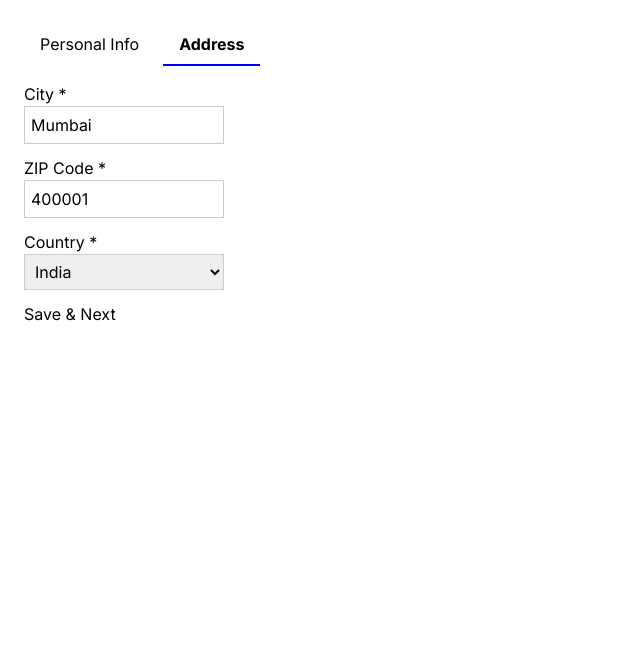
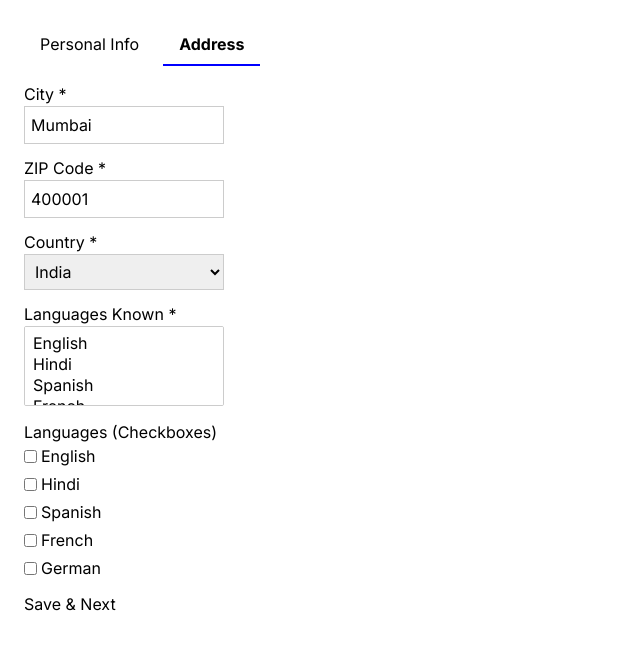
Before and after one commit to shivam9aug1996/ramnath-pansari-nextjs, a Next.js app: page /task in a window 1280 px wide. Both pictures are taken after a click on the button "Address". Shown: the top 650 px of the page, without its empty margins (0-640 px from the left). Built offline with nearby package versions, Linux system fonts and the light colour scheme.

Commit message:
temprory form aded support for extra field type

```diff
--- a/src/app/task/components/TabField.tsx
+++ b/src/app/task/components/TabField.tsx
@@ -36,6 +36,53 @@ const TabField: React.FC<TabFieldProps> = ({
               </option>
             ))}
           </select>
+        ) : field.type === "multiselect" ? (
+          <select
+            ref={inputRef as React.RefObject<HTMLSelectElement>}
+            name={field.name}
+            value={value || []}
+            multiple
+            onChange={(e) => {
+              const selected = Array.from(e.target.selectedOptions, (opt) => opt.value);
+              onChange(selected, true);
+            }}
+            onBlur={onBlur}
+            style={{
+              padding: 6,
+              width: 200,
+              height: 80,
+              border: error ? "1px solid red" : "1px solid #ccc",
+            }}
+          >
+            {field.options?.map((option: string) => (
+              <option key={option} value={option}>
+                {option}
+              </option>
+            ))}
+          </select>
+        ) : field.type === "checkboxes" ? (
+          <div style={{ display: 'flex', flexDirection: 'column', gap: 4 }}>
+            {field.options?.map((option: string) => (
+              <label key={option} style={{ display: 'flex', alignItems: 'center', gap: 4 }}>
+                <input
+                  type="checkbox"
+                  name={field.name}
+                  checked={Array.isArray(value) ? value.includes(option) : false}
+                  onChange={(e) => {
+                    let newValue = Array.isArray(value) ? [...value] : [];
+                    if (e.target.checked) {
+                      newValue.push(option);
+                    } else {
+                      newValue = newValue.filter((v) => v !== option);
+                    }
+                    onChange(newValue, true);
+                  }}
+                  onBlur={onBlur}
+                />
+                {option}
+              </label>
+            ))}
+          </div>
         ) : (
           <input
             onBlur={onBlur}
--- a/src/app/task/hooks/useTabValidation.ts
+++ b/src/app/task/hooks/useTabValidation.ts
@@ -5,8 +5,13 @@ export function useTabValidation(config: TabConfig[]) {
     const tab = config.find(t => t.key === tabKey);
     const field = tab?.fields.find(f => f.name === fieldName);
     if (!field) return '';
-    if (field.required && !value) {
-      return `${field.label} is required`;
+    if (field.required) {
+      if (field.type === 'multiselect' && (!value || value.length === 0)) {
+        return `${field.label} is required`;
+      }
+      if (field.type !== 'multiselect' && !value) {
+        return `${field.label} is required`;
+      }
     }
     if (field.type === 'number' && value !== '') {
       const numValue = Number(value);
--- a/src/app/task/hooks/useTabsFormController.ts
+++ b/src/app/task/hooks/useTabsFormController.ts
@@ -39,7 +39,11 @@ export function useTabsFormController(config: TabsFormProps['config']) {
       if (!initialValuesRef.current[tab.key]) {
         const initial: Record<string, any> = {};
         tab.fields.forEach(field => {
-          initial[field.name] = '';
+          if (field.type === 'multiselect' || field.type === 'checkboxes') {
+            initial[field.name] = [];
+          } else {
+            initial[field.name] = '';
+          }
         });
         initialValuesRef.current[tab.key] = initial;
       }
@@ -68,6 +72,15 @@ export function useTabsFormController(config: TabsFormProps['config']) {
   const checkFieldDirty = (tabKey: string, fieldName: string) => {
     const initial = initialValuesRef.current[tabKey];
     const current = currentValuesRef.current[tabKey];
+    const field = config.find(tab => tab.key === tabKey)?.fields.find(f => f.name === fieldName);
+
+    if (field?.type === 'multiselect' || field?.type === 'checkboxes') {
+      const a = Array.isArray(initial[fieldName]) ? initial[fieldName] : [];
+      const b = Array.isArray(current[fieldName]) ? current[fieldName] : [];
+      if (a.length !== b.length) return true;
+      // Compare contents (order-insensitive)
+      return a.sort().join(',') !== b.sort().join(',');
+    }
     return current[fieldName] !== initial[fieldName];
   };
 
--- a/src/app/task/tabConfig.ts
+++ b/src/app/task/tabConfig.ts
@@ -24,6 +24,20 @@ const tabConfig: TabConfig[] = [
         required: true,
         options: ["USA", "Canada", "UK", "Australia", "India"],
       },
+      {
+        name: "languages",
+        label: "Languages Known",
+        type: "multiselect",
+        required: true,
+        options: ["English", "Hindi", "Spanish", "French", "German"],
+      },
+      {
+        name: "languagesCheckbox",
+        label: "Languages (Checkboxes)",
+        type: "checkboxes",
+        required: false,
+        options: ["English", "Hindi", "Spanish", "French", "German"],
+      },
     ],
   },
 ];
--- a/src/app/task/types/types.ts
+++ b/src/app/task/types/types.ts
@@ -2,7 +2,7 @@
 export type FieldConfig = {
     name: string;
     label: string;
-    type: string;
+    type: string; // 'text' | 'number' | 'select' | 'multiselect' | 'checkboxes'
     required?: boolean;
     min?: number;
     max?: number;
@@ -23,7 +23,7 @@ export type FieldConfig = {
 
   export type TabFieldProps = {
     field: any;
-    value: any;
+    value: any; // string | string[] for multiselect
     error: string;
     inputRef: React.RefObject<
       HTMLInputElement | HTMLSelectElement | HTMLTextAreaElement
```
